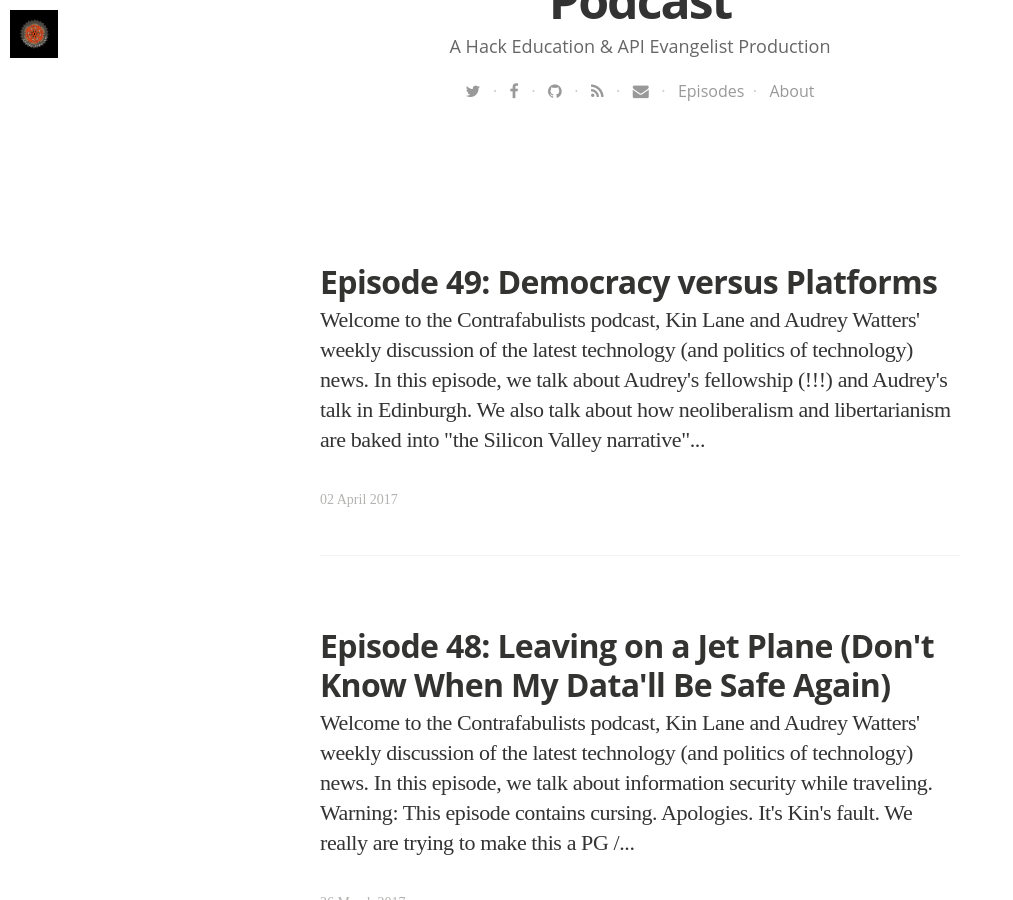
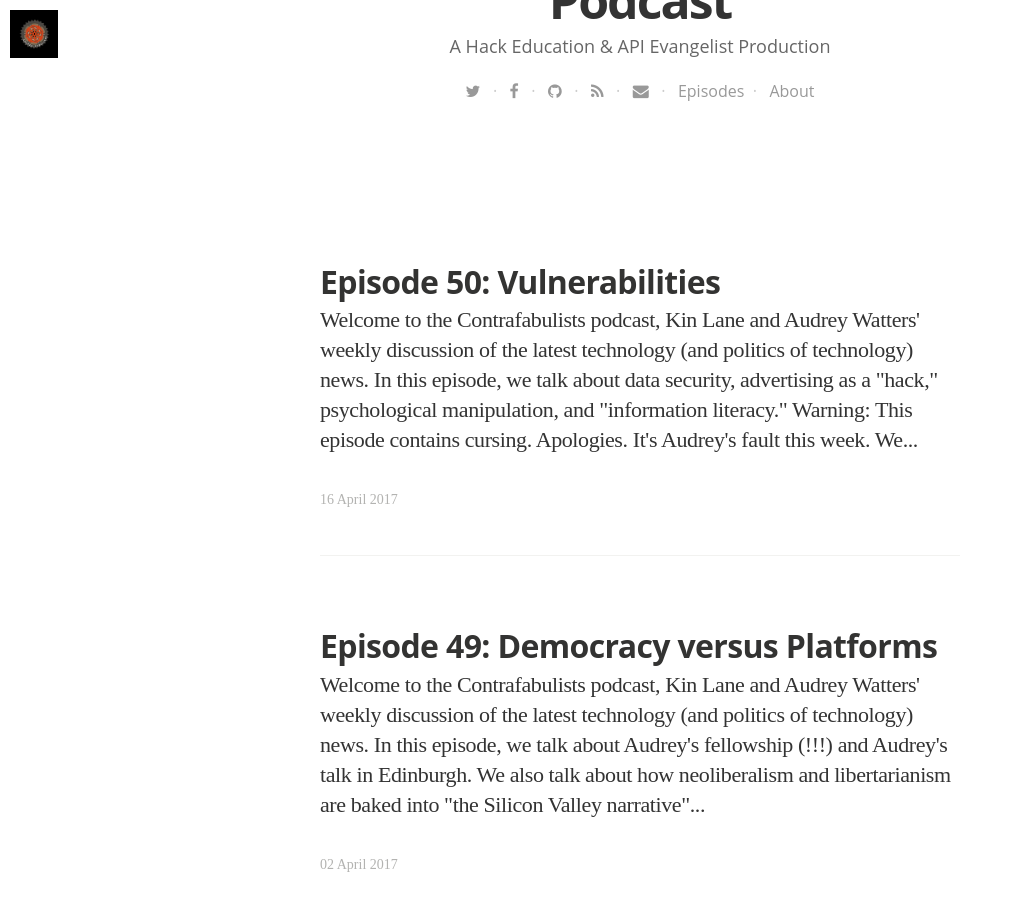
Before and after one commit to Contrafabulists/podcast, a Jekyll site: the page built from blog/index.html, in a window 1280 px wide and 900 px high, scrolled down 609 px. Shown: the whole window, without its empty margins (0-1013 px from the left). Built offline with Jekyll 4.4.1, drawn with Linux system fonts in a browser that asks for light colours; nearby versions of some CDN libraries; some web fonts are replaced; the list of posts is cut into pages by our own code; some of the changed text lies outside the part shown.

Commit message:
new episode

```diff
--- a/_data/podcasts.yaml
+++ b/_data/podcasts.yaml
@@ -726,3 +726,17 @@
   tags:
   - Technology
   - Politics
+- title: "Contrafabulists Episode 50"
+  summary: "In this episode, we talk about data security, advertising as a hack, psychological manipulation, and information literacy."
+  description: "In this episode, we talk about data security, advertising as a hack, psychological manipulation, and information literacy."
+  subtitle: "Tech, Scrutinized"
+  image: /assets/images/cog-big.png
+  audio_file: http://s3.amazonaws.com/contrafabulists/2017-04-16-episode-50.mp3
+  audio_length: 54538366
+  sound_cloud: https://soundcloud.com/contrafabulists/episode-50
+  duration: '0:37:52'
+  publish_date: "2017-04-16 11:00:00"
+  url: 2017/04/16/episode-50
+  tags:
+  - Technology
+  - Politics
--- /dev/null
+++ b/_posts/2017-04-16-episode-50.html
@@ -0,0 +1,29 @@
+---
+layout: post
+title: "Episode 50: Vulnerabilities"
+date: 2017-04-16 11:35:00 +0000
+image: https://s3.amazonaws.com/contrafabulists/2017-04-16-fifty.jpg
+imagecredits: https://www.flickr.com/photos/jlhopgood/6897249719
+---
+<p>Welcome to the Contrafabulists podcast, <a href="http://kinlane.com">Kin Lane</a> and <a href="http://audreywatters.com">Audrey Watters</a>' weekly discussion of the latest technology (and politics of technology) news.</p>
+
+<p>In this episode, we talk about data security, advertising as a "hack," psychological manipulation, and "information literacy."</p>
+
+<p>
+<iframe width="100%" height="166" scrolling="no" frameborder="no" src="https://w.soundcloud.com/player/?url=https%3A//api.soundcloud.com/tracks/317974269&amp;color=ff5500&amp;auto_play=false&amp;hide_related=false&amp;show_comments=true&amp;show_user=true&amp;show_reposts=false"></iframe>
+</p>
+
+<p>Warning: This episode contains cursing. Apologies. It's Audrey's fault this week. We really are trying to make this a PG / PG-13 podcast.</p>
+
+<p>Here are the stories we referenced:</p>
+
+<ul>
+<li>"<a href="https://blog.cloudflare.com/let-it-flow-let-it-flow-2/">Data Transfers Post-Brexit: Smoothing the Transition</a>" via the Cloudflare blog</li>
+<li>"<a href="https://arstechnica.com/security/2017/04/nsa-leaking-shadow-brokers-just-dumped-its-most-damaging-release-yet/">NSA-leaking Shadow Brokers just dumped its most damaging release yet</a>" via Ars Technica</li>
+<li>"<a href="https://www.nytimes.com/2017/04/08/us/dallas-emergency-sirens-hacking.html">Hacking Attack Woke Up Dallas With Emergency Sirens, Officials Say</a>" via The New York Times</li>
+<li>"<a href="https://www.buzzfeed.com/venessawong/burger-kings-new-ad-will-hijack-your-google-home?utm_term=.uyEBpGlE#.xnB1jeaY">Burger King's New Ad Will Hijack Your Voice-Activated Speaker</a>" via Buzzfeed</li>
+<li>"<a href="https://www.nytimes.com/interactive/2017/04/02/technology/uber-drivers-psychological-tricks.html?smid=tw-share&_r=0">How Uber Uses Psychological Tricks to Push Its Drivers' Buttons</a>" via The new York Times</li>
+<li>"<a href="https://medium.com/@holden/facebooks-news-literacy-advice-is-harmful-to-news-literacy-3b354919b14d">Facebook’s News Literacy Advice Is Harmful to News Literacy</a>" by Mike Caulfield</li>
+</ul>
+
+<p>Feedback is welcome. (You should <a href="mailto:kinlane@gmail.com">email Kin</a> with it though, not Audrey.)</p>
--- a/index.html
+++ b/index.html
@@ -8,7 +8,7 @@ layout: default
 
 <p><strong>To Subscribe</strong>: You can subscribe to the podcast via iTunes, Stitcher, or <a href="https://soundcloud.com/contrafabulists">Soundcloud</a> (or via any other app that supports <a href="http://podcast.contrafabulists.com/feed.xml">RSS</a>). The <a href="http://podcast.contrafabulists.com/blog/">show notes</a> can be found <a href="http://podcast.contrafabulists.com/blog/">on this blog</a> and can also be subscribed to <a href="http://podcast.contrafabulists.com/blog.xml">via RSS</a>. These are all included as part of <a href="http://hackeducation.us5.list-manage1.com/subscribe?u=0ab07657df870af8eb101b4e5&id=c0e1f570cf">the weekly Contrafabulists Newsletter</a>.</p>
 
-<p><strong>Latest Episode: <a href="http://podcast.contrafabulists.com/2017/04/02/episode-49">49</a></strong>
+<p><strong>Latest Episode: <a href="http://podcast.contrafabulists.com/2017/04/16/episode-50">50</a></strong>
 
 <p><strong>Latest Underground History: <a href="http://podcast.contrafabulists.com/2017/02/15/underground-doomsday-clock">Volume 3: The Doomsday Clock</a></strong></p>
 
```
